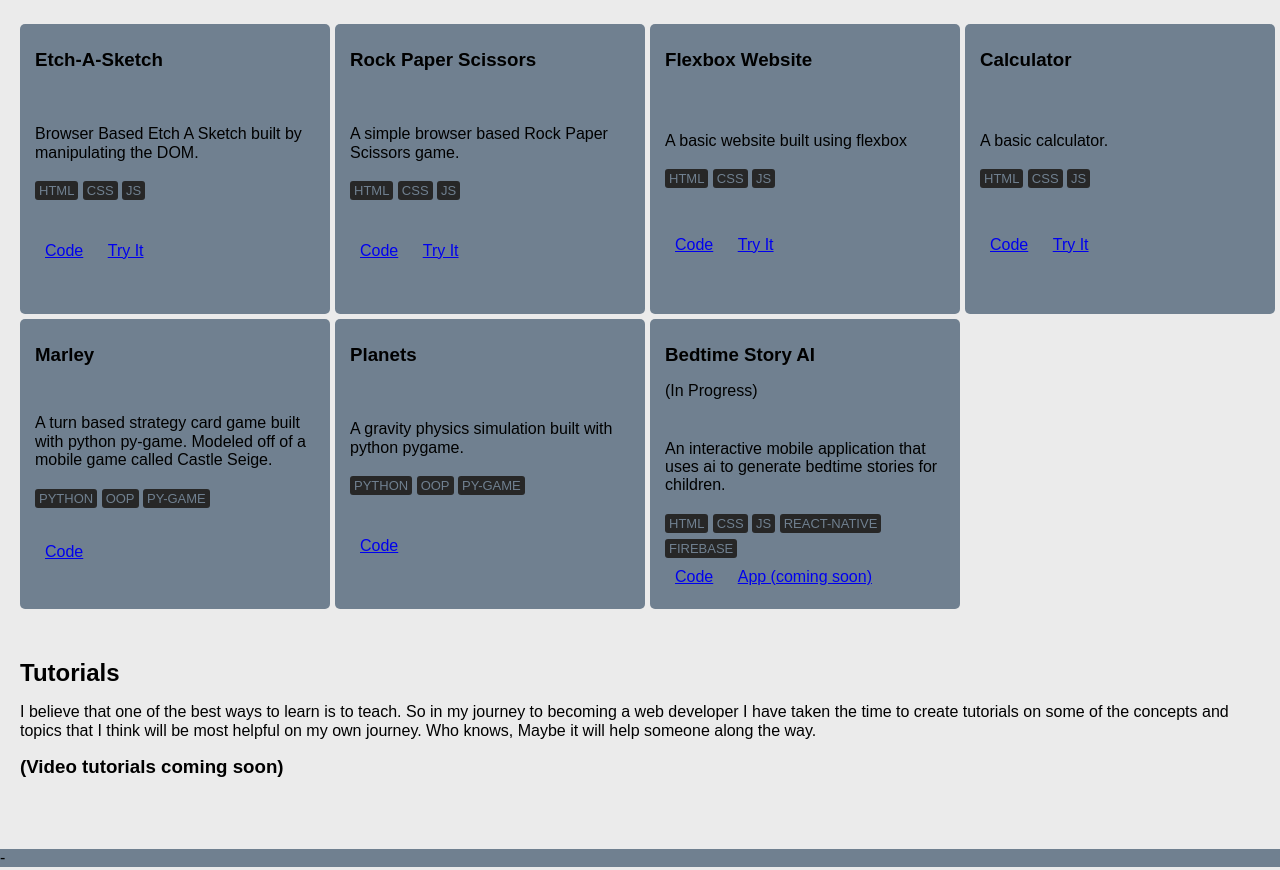
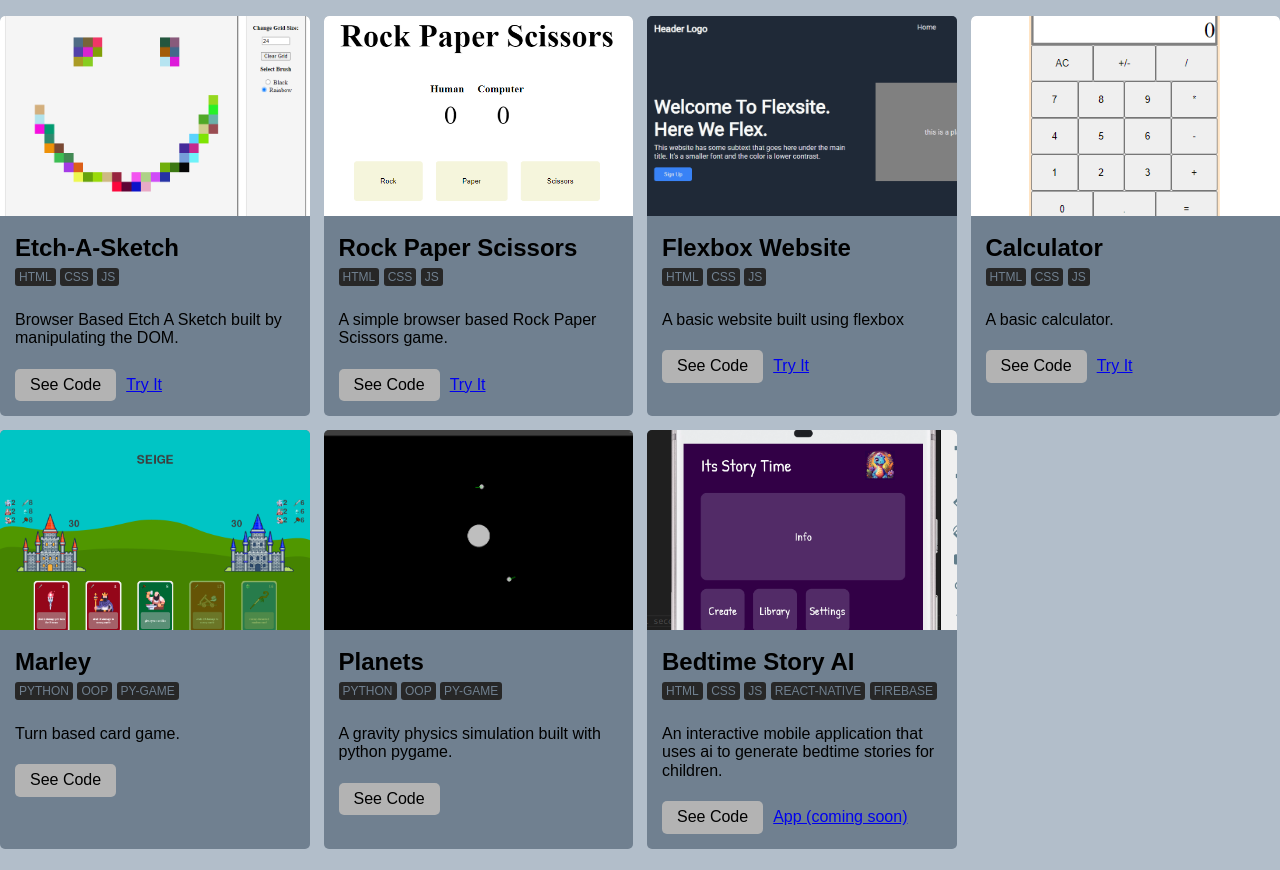
Before and after one commit to xBromsson/portfolio, a plain HTML site: page index.html in a window 1280 px wide. Shown: the part 580-1450 px from the top of the page. Drawn offline with nearby package versions, Linux system fonts and the light colour scheme.

Commit message:
updated cards to include images and adjust the nav bar

```diff
--- a/index.html
+++ b/index.html
@@ -22,11 +22,15 @@
       <!-- HEADER -->
       <div class="header-container">
         <div class="logo-container"><h1 class="logo">Marvin Brown</h1></div>
-
+        <!-- nav bar -->
         <div class="nav-container">
           <div class="hamburger">&#9776;</div>
-          <div class="nav-items hidden">
-            <a href="#">Choose Style (Coming Soon)</a>
+          <div class="nav-items">
+            <!-- <div class="a">Resume</div>
+            <div class="a">Choose Style</div> -->
+            <a href="#">Choose Style</a>
+            <a href="#">Resume</a>
+            <a href="#">Contact</a>
           </div>
         </div>
       </div>
@@ -58,21 +62,22 @@
         <div class="simple-grid">
           <!-- ETCH-A-SKETCH AI CARD -->
           <div class="card">
+            <div id="etch-a-sketch" class="card-image"></div>
             <div class="card-header">
-              <h3>Etch-A-Sketch</h3>
-            </div>
-            <div class="card-body">
-              <p>Browser Based Etch A Sketch built by manipulating the DOM.</p>
+              <h2>Etch-A-Sketch</h2>
               <span class="badge">HTML</span>
               <span class="badge">CSS</span>
               <span class="badge">JS</span>
             </div>
+            <div class="card-body">
+              <p>Browser Based Etch A Sketch built by manipulating the DOM.</p>
+            </div>
             <div class="card-footer">
-              <div>
               <a
                 href="https://github.com/xBromsson/Etch-A-Sketch"
                 target="_blank"
-                  >Code</a
+                class="button"
+                >See Code</a
               >
 
               <a
@@ -82,25 +87,25 @@
               >
             </div>
           </div>
-          </div>
 
           <!-- ROCK PAPER SCISSORS CARD -->
           <div class="card">
+            <div id="rock-paper-scissors" class="card-image"></div>
             <div class="card-header">
-              <h3>Rock Paper Scissors</h3>
-            </div>
-            <div class="card-body">
-              <p>A simple browser based Rock Paper Scissors game.</p>
+              <h2>Rock Paper Scissors</h2>
               <span class="badge">HTML</span>
               <span class="badge">CSS</span>
               <span class="badge">JS</span>
             </div>
+            <div class="card-body">
+              <p>A simple browser based Rock Paper Scissors game.</p>
+            </div>
             <div class="card-footer">
-              <div>
               <a
                 href="https://github.com/xBromsson/rock-paper-scissors"
                 target="_blank"
-                  >Code</a
+                class="button"
+                >See Code</a
               >
 
               <a
@@ -110,23 +115,25 @@
               >
             </div>
           </div>
-          </div>
 
           <!-- FLEX WEBSITE CARD -->
           <div class="card">
+            <div id="flex-site" class="card-image"></div>
             <div class="card-header">
-              <h3>Flexbox Website</h3>
-            </div>
-            <div class="card-body">
-              <p>A basic website built using flexbox</p>
+              <h2>Flexbox Website</h2>
               <span class="badge">HTML</span>
               <span class="badge">CSS</span>
               <span class="badge">JS</span>
             </div>
+            <div class="card-body">
+              <p>A basic website built using flexbox</p>
+            </div>
             <div class="card-footer">
-              <div>
-                <a href="https://github.com/xBromsson/flexsite" target="_blank"
-                  >Code</a
+              <a
+                href="https://github.com/xBromsson/flexsite"
+                target="_blank"
+                class="button"
+                >See Code</a
               >
 
               <a href="https://xbromsson.github.io/flexsite/" target="_blank"
@@ -134,111 +141,108 @@
               >
             </div>
           </div>
-          </div>
 
           <!-- CALCULATOR CARD -->
           <div class="card">
+            <div id="calculator" class="card-image"></div>
             <div class="card-header">
-              <h3>Calculator</h3>
-            </div>
-            <div class="card-body">
-              <p>A basic calculator.</p>
+              <h2>Calculator</h2>
               <span class="badge">HTML</span>
               <span class="badge">CSS</span>
               <span class="badge">JS</span>
             </div>
+            <div class="card-body">
+              <p>A basic calculator.</p>
+            </div>
             <div class="card-footer">
-              <div>
               <a
                 href="https://github.com/xBromsson/calculator"
                 target="_blank"
-                  >Code</a
+                class="button"
+                >See Code</a
               >
-
-                <a
-                  href="https://xbromsson.github.io/calculator/"
-                  target="_blank"
+              <a href="https://xbromsson.github.io/calculator/" target="_blank"
                 >Try It</a
               >
-              </div>
             </div>
           </div>
 
           <!-- MARLEY CARD -->
           <div class="card">
+            <div id="marley" class="card-image"></div>
             <div class="card-header">
-              <h3>Marley</h3>
-            </div>
-            <div class="card-body">
-              <p>
-                A turn based strategy card game built with python py-game.
-                Modeled off of a mobile game called Castle Seige.
-              </p>
+              <h2>Marley</h2>
               <span class="badge">PYTHON</span>
               <span class="badge">OOP</span>
               <span class="badge">PY-GAME</span>
             </div>
+            <div class="card-body">
+              <p>Turn based card game.</p>
+            </div>
             <div class="card-footer">
-              <div>
-                <a href="https://github.com/xBromsson/marley" target="_blank"
-                  >Code</a
+              <a
+                href="https://github.com/xBromsson/marley"
+                target="_blank"
+                class="button"
+                >See Code</a
               >
-              </div>
             </div>
           </div>
 
           <!-- PLANETS CARD -->
           <div class="card">
+            <div id="planets" class="card-image"></div>
             <div class="card-header">
-              <h3>Planets</h3>
-            </div>
-            <div class="card-body">
-              <p>A gravity physics simulation built with python pygame.</p>
+              <h2>Planets</h2>
               <span class="badge">PYTHON</span>
               <span class="badge">OOP</span>
               <span class="badge">PY-GAME</span>
             </div>
+            <div class="card-body">
+              <p>A gravity physics simulation built with python pygame.</p>
+            </div>
             <div class="card-footer">
-              <div>
-                <a href="https://github.com/xBromsson/planets" target="_blank"
-                  >Code</a
+              <a
+                href="https://github.com/xBromsson/planets"
+                target="_blank"
+                class="button"
+                >See Code</a
               >
-              </div>
             </div>
           </div>
 
           <!-- BEDTIME STORY CARD -->
           <div class="card">
+            <div id="bedtime" class="card-image"></div>
             <div class="card-header">
-              <h3>Bedtime Story AI</h3>
-              <p>(In Progress)</p>
+              <h2>Bedtime Story AI</h2>
+              <span class="badge">HTML</span>
+              <span class="badge">CSS</span>
+              <span class="badge">JS</span>
+              <span class="badge">REACT-NATIVE</span>
+              <span class="badge">FIREBASE</span>
             </div>
             <div class="card-body">
               <p>
                 An interactive mobile application that uses ai to generate
                 bedtime stories for children.
               </p>
-              <span class="badge">HTML</span>
-              <span class="badge">CSS</span>
-              <span class="badge">JS</span>
-              <span class="badge">REACT-NATIVE</span>
-              <span class="badge">FIREBASE</span>
             </div>
             <div class="card-footer">
-              <div>
               <a
                 href="https://github.com/xBromsson/bedtime-story"
                 target="_blank"
-                  >Code</a
+                class="button"
+                >See Code</a
               >
               <a href="#">App (coming soon)</a>
             </div>
           </div>
         </div>
-        </div>
 
         <!-- TUTORIALS SECTION -->
-        <div class="section">
+        <div class="section"></div>
+        <!-- <div class="section">
           <div><h2>Tutorials</h2></div>
           <p>
             I believe that one of the best ways to learn is to teach. So in my
@@ -248,7 +252,7 @@
             someone along the way.
           </p>
           <div><h3>(Video tutorials coming soon)</h3></div>
-        </div>
+        </div> -->
       </div>
 
       <!-- FOOTER -->
--- a/styles.css
+++ b/styles.css
@@ -1,45 +1,54 @@
+:root {
+  --blue1: #0c1e2d;
+  --blue2: #163956;
+  --blue3: #20547f;
+  --blue4: #2a6fa9;
+  --blue5: #3689cf;
+
+  --black: #000000;
+  --b1: #0b1528;
+  --b2: #152a51;
+  --b3: #1e3f7b;
+  --b4: #2753a5;
+}
+
 body {
   display: flex;
   justify-content: center;
   font-family: Arial, Helvetica, sans-serif;
-  background-color: rgb(235, 235, 235);
-  margin: 0;
+  background-color: rgb(178, 190, 202);
 }
 
 h1,
 h2,
 h3 {
-  padding-top: 100;
-  margin: 0;
-  padding: 0;
-  line-height: 1.2;
+  margin: 0px;
+  padding: 5px 0px 5px 0px;
+  line-height: 1;
+}
+
+p {
+  padding: 0px;
 }
 
 a {
-  line-height: 0;
-  padding: 0;
-  margin: 0;
+  padding: 0px;
+  margin: 0px;
 }
 
-.card p {
-  font-weight: 500;
-}
-
-.badge {
-  font-size: 13px;
-  padding: 2px 4px 2px 4px;
-  white-space: nowrap;
-  line-height: 25px;
-  border-radius: 3px;
-  font-weight: 500;
-  color: slategray;
-  background-color: rgb(39, 39, 39);
+a.button {
+  padding: 7px 15px 7px 15px;
+  text-decoration: none;
+  background-color: rgb(179, 179, 179);
+  color: #000000;
+  border: none;
+  border-radius: 5px;
 }
 
 .main-layout-container {
-  flex: 1 1 auto;
+  flex: 1;
   max-width: 1440px;
-  height: 100vh;
+  height: 100%;
   display: grid;
   border-radius: 0.5px;
   grid-template-areas:
@@ -51,19 +60,18 @@ a {
 
 .header-container {
   grid-area: header;
-  background-color: slategrey;
-  padding: 0px;
   display: flex;
-  border-radius: 0.5px;
   position: sticky;
   top: 0;
+  background-color: slategray;
+  border-radius: 0.5px;
 }
 
 .logo-container {
   height: 50px;
   padding-left: 25px;
   display: flex;
-  flex: 1 1 auto;
+  flex: 1;
   align-items: center;
 }
 
@@ -73,16 +81,19 @@ a {
 
 .nav-container {
   display: flex;
-  flex: 1 1 auto;
-  align-items: center;
+  flex: 2;
+}
+
+.nav-items {
+  display: flex;
+  justify-content: flex-end;
+  flex: 1;
 }
 
 .nav-items > a {
   display: flex;
-  flex: 1 1 auto;
-  background-color: slategray;
   align-items: center;
-  justify-content: center;
+  padding: 0px 15px 0px 15px;
   text-decoration: none;
 }
 
@@ -100,7 +111,6 @@ a {
 
 .main-container {
   grid-area: main;
-  padding: 20px;
 }
 
 .section-column {
@@ -136,38 +146,97 @@ a {
   display: grid;
   padding: 0px;
   grid-template: auto / 25% 25% 25% 25%;
-  gap: 5px;
+  margin-left: -7px;
+  margin-right: -7px;
 }
 
+/* CARD STYLES */
 .card {
   display: flex;
   background-color: slategray;
   border-radius: 5px;
   flex-direction: column;
-  align-items: left;
   overflow: hidden;
-  height: 250px;
-  padding: 25px 15px 15px 15px;
+  margin: 7px;
 }
 
 .card-image {
-  flex: 1 1 auto;
+  height: 200px;
+}
+
+#etch-a-sketch {
+  background-image: url(./assets/etch-a-sketch-screenshot.PNG);
+  background-size: cover;
+  background-repeat: no-repeat;
+  background-position: center;
+}
+
+#rock-paper-scissors {
+  background-image: url(./assets/rock-paper-scissors-screenshot.PNG);
+  background-size: cover;
+  background-repeat: no-repeat;
+  background-position: center;
+}
+
+#flex-site {
+  background-image: url(./assets/flex-site-screenshot.PNG);
+  background-size: cover;
+  background-repeat: no-repeat;
+  background-position: center;
+}
+
+#calculator {
+  background-image: url(./assets/calculator-screenshot.PNG);
+  background-size: cover;
+  background-repeat: no-repeat;
+  background-position: center;
+}
+
+#marley {
+  background-image: url(./assets/game_start.png);
+  background-size: cover;
+  background-repeat: no-repeat;
+  background-position: center;
+}
+
+#planets {
+  background-image: url(./assets/Demo.png);
+  background-size: cover;
+  background-repeat: no-repeat;
+  background-position: center;
+}
+
+#bedtime {
+  background-image: url(./assets/its-story-time-screenshot.PNG);
+  background-size: cover;
+  background-repeat: no-repeat;
+  background-position: center;
 }
 
 .card-header {
-  flex: 1 1 auto;
+  padding: 15px 15px 5px 15px;
 }
 
 .card-body {
-  flex: 1 1 auto;
+  padding: 0px 15px 0px 15px;
+}
+
+.badge {
+  font-size: 12px;
+  padding: 2px 4px 2px 4px;
+  white-space: nowrap;
+  line-height: 25px;
+  border-radius: 3px;
+  font-weight: 500;
+  color: slategray;
+  background-color: rgb(39, 39, 39);
 }
 
 .card-footer {
-  flex: 1 1 auto;
-}
-
-.card-footer a {
-  padding: 0px 10px 0px 10px;
+  display: flex;
+  align-items: center;
+  padding: 5px 15px 15px 15px;
+  gap: 10px;
 }
 
 .footer-container {
@@ -183,18 +252,10 @@ a {
   cursor: pointer;
 }
 
-.nav-items {
-  display: flex;
-  flex: 1 1 auto;
-  align-items: stretch;
-  justify-content: center;
-  height: 100%;
-  z-index: 1;
-}
-
+/*
 .nav-items.hidden {
   display: flex;
-}
+} */
 
 @media (max-width: 1024px) {
   .simple-grid {
@@ -207,11 +268,11 @@ a {
     grid-template: auto / 50% 50%;
   }
 
-  .hamburger {
+  /* .hamburger {
     display: block;
-  }
+  } */
 
-  .nav-items {
+  /* .nav-items {
     display: flex;
     align-items: stretch;
     justify-content: left;
@@ -226,7 +287,7 @@ a {
 
   .nav-items.hidden {
     display: none;
-  }
+  } */
 
   .column {
     text-align: left;
@@ -242,13 +303,13 @@ a {
     grid-template: auto / 100%;
   }
 
-  .hamburger {
+  /* .hamburger {
     display: block;
   }
 
   .nav-items.hidden {
     display: none;
-  }
+  } */
 
   .column {
     text-align: left;
```
Also changed, not shown: assets/Demo.PNG (added), assets/calculator-screenshot.PNG (added), assets/etch-a-sketch-screenshot.PNG (added), assets/flex-site-screenshot.PNG (added), assets/game_start.png (added), assets/its-story-time-screenshot.PNG (added), assets/rock-paper-scissors-screenshot.PNG (added). Lines whose indentation alone changed are shown as unchanged.
